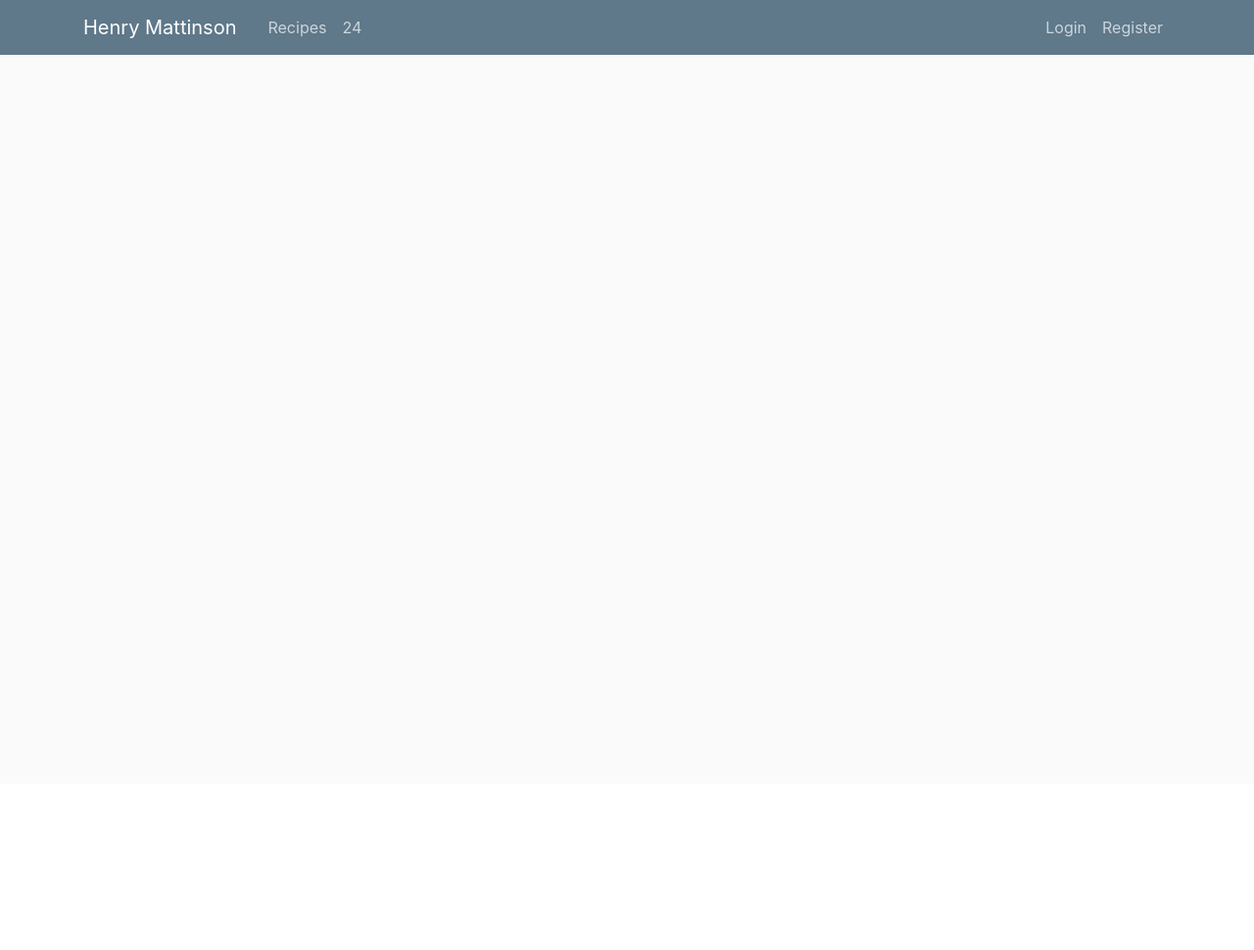
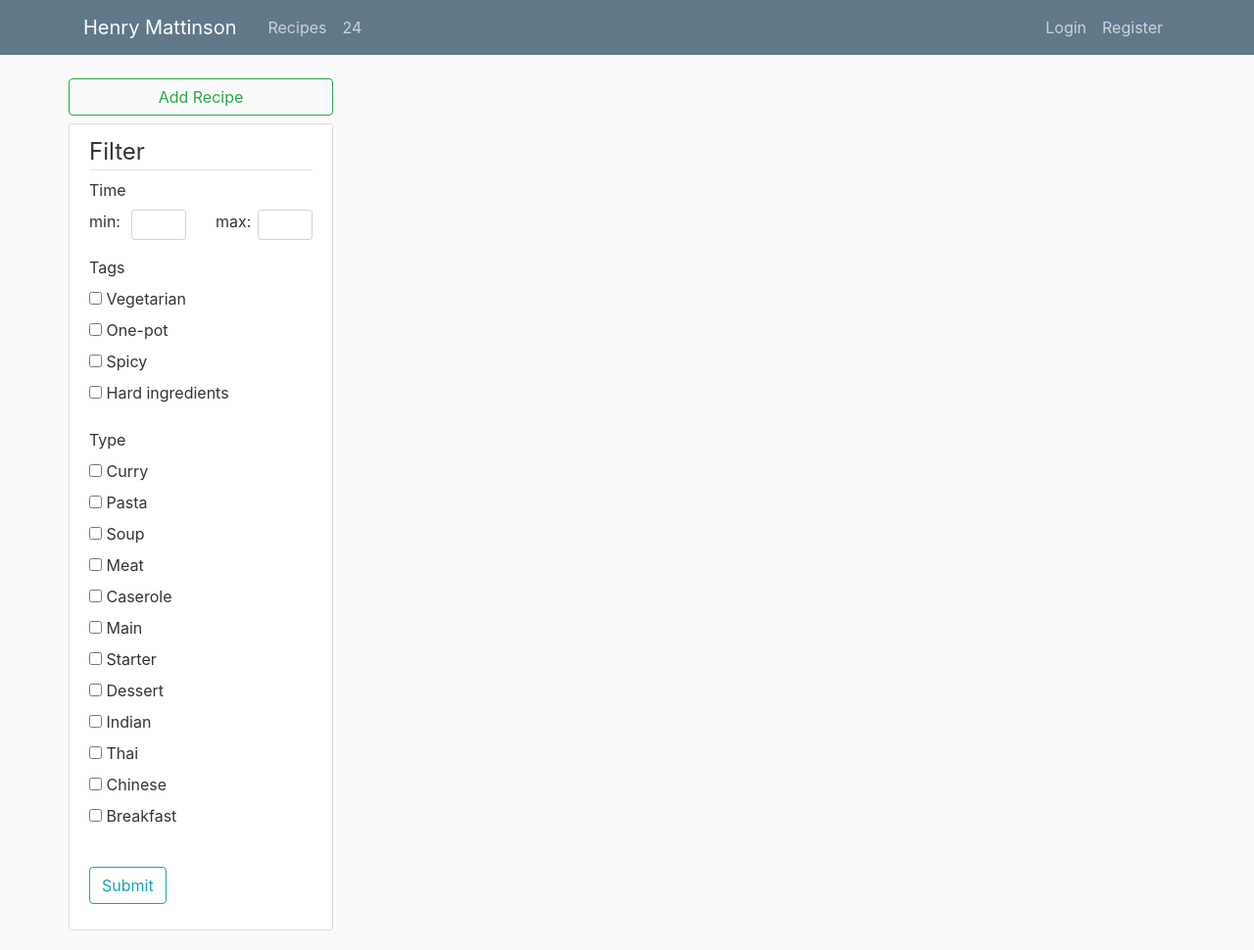
Before and after one commit to hmattinson/Website, a Flask app: page /recipes in a window 1280 px wide. Shown: the whole page at 98% size. Before the commit the page ends 56 px from the top, so only its background shows below. Run offline with Flask 2, Linux system fonts and the light colour scheme; data that the repository does not hold is empty; parts of the project's set-up code (start-up, migrations or seed data) failed here and were passed over; some libraries are stand-ins or nearby versions.

Commit message:
Recipe filtering

```diff
--- a/website/card_solver/utils.py
+++ b/website/card_solver/utils.py
@@ -44,4 +44,4 @@ def solve(digits, target):
                                for term in exp ]
                     ans = ' '.join(exp).rstrip()
                     return (True,"Solution found: " + ans)
-    return (False,f"No solution found for: {' '.join(digits)}")
+    return (False,f"Can't be done for: {' '.join(digits)}")
--- a/website/recipes/forms.py
+++ b/website/recipes/forms.py
@@ -1,10 +1,13 @@
 from flask_wtf import FlaskForm
 from flask_wtf.file import FileField, FileAllowed
-from wtforms import StringField, IntegerField, SubmitField, TextAreaField, SelectMultipleField
+from wtforms import StringField, IntegerField, SubmitField, TextAreaField, SelectMultipleField, widgets
 from wtforms.validators import DataRequired, Length, Email, EqualTo, ValidationError, NumberRange
 from flask_login import current_user
 from website.models import Recipe
 
+class MultiCheckboxField(SelectMultipleField):
+    widget = widgets.ListWidget(prefix_label=False)
+    option_widget = widgets.CheckboxInput()
 
 class RecipeForm(FlaskForm):
     title = StringField('Title',
@@ -34,12 +37,12 @@ class RecipeForm(FlaskForm):
                         validators=[DataRequired()])
     notes = TextAreaField('Notes',
                         validators=[])
-    tags = SelectMultipleField('Tags', choices = [
+    tags = MultiCheckboxField('Tags', choices = [
         ('Vegetarian','Vegetarian'),
         ('One-pot','One-pot'),
         ('Spicy','Spicy'),
         ('Hard ingredients','Hard ingredients')])
-    type = SelectMultipleField('Type',choices = [
+    type = MultiCheckboxField('Type',choices = [
         ('Curry','Curry'),
         ('Pasta','Pasta'),
         ('Soup','Soup'),
@@ -48,6 +51,31 @@ class RecipeForm(FlaskForm):
         ('Main','Main'),
         ('Starter','Starter'),
         ('Dessert','Dessert'),
-        ('Indian','India'),
-        ('Thai','Thailand')])
+        ('India','Indian'),
+        ('Thailand','Thai'),
+        ('China','Chinese'),
+        ('Breakfast','Breakfast')])
     submit = SubmitField('Submit')
+
+class RecipeFilterForm(FlaskForm):
+    min_time = StringField('Min')
+    max_time = StringField('Max')
+    tags = MultiCheckboxField('Tags', choices = [
+        ('Vegetarian','Vegetarian'),
+        ('One-pot','One-pot'),
+        ('Spicy','Spicy'),
+        ('Hard ingredients','Hard ingredients')])
+    type = MultiCheckboxField('Type',choices = [
+        ('Curry','Curry'),
+        ('Pasta','Pasta'),
+        ('Soup','Soup'),
+        ('Meat','Meat'),
+        ('Caserole','Caserole'),
+        ('Main','Main'),
+        ('Starter','Starter'),
+        ('Dessert','Dessert'),
+        ('India','Indian'),
+        ('Thailand','Thai'),
+        ('China','Chinese'),
+        ('Breakfast','Breakfast')])
+    submit = SubmitField('Submit')
--- a/website/recipes/routes.py
+++ b/website/recipes/routes.py
@@ -2,9 +2,10 @@ from flask import render_template, url_for, flash, redirect, request, Blueprint,
 from flask_login import current_user, login_required
 from website import db
 from website.models import Recipe
-from website.recipes.forms import RecipeForm
+from website.recipes.forms import RecipeForm, RecipeFilterForm
 from website.recipes.utils import save_picture
 import os
+import flask_sqlalchemy
 
 recipes = Blueprint('recipes', __name__)
 
@@ -82,8 +83,37 @@ def update_recipe(recipe_id):
                            form=form, legend='Update Recipe')
 
 
-@recipes.route("/recipes")
+@recipes.route("/recipes", methods=["POST","GET"])
 def all():
-    page = request.args.get('page', 1, type=int)
-    recipes = Recipe.query.order_by(Recipe.id.desc()).paginate(page=page, per_page=10)
-    return render_template('recipes.html', recipes=recipes)
+    form = RecipeFilterForm()
+    if form.validate_on_submit():
+        return redirect(url_for('recipes.all',
+                            max=form.max_time.data,
+                            min=form.min_time.data,
+                            tags=form.tags.data,
+                            type=form.type.data))
+    else:
+        # Process arguemnts
+        page = request.args.get('page', 1, type=int)
+        max = request.args.get('max', default=10000, type=int)
+        min = request.args.get('min', default=0, type=int)
+        type = request.args.getlist('type')
+        tags = request.args.getlist('tags')
+        # Refill form
+        if max != 10000:
+            form.max_time.data = max
+        if min != 0:
+            form.min_time.data = min
+        form.tags.data = tags
+        form.type.data = type
+        # Do filtering
+        recs = Recipe.query.filter(Recipe.time<max)\
+                            .filter(Recipe.time>min)\
+        # all didnt work for some reason so used de morgans
+        type_ids = [r.id for r in recs if not any([not t in r.type.split(",") for t in type])]
+        tags_ids = [r.id for r in recs if not any([not t in r.tags.split(",") for t in tags])]
+        recs = recs.filter(Recipe.id.in_(type_ids))\
+                            .filter(Recipe.id.in_(tags_ids))\
+                            .order_by(Recipe.id.desc())\
+                            .paginate(page=page, per_page=10)
+    return render_template('recipes.html', recipes=recs, form=form, legend="Filter")
--- a/website/recipes/utils.py
+++ b/website/recipes/utils.py
@@ -1,7 +1,7 @@
 import os
 import secrets
 from PIL import Image
-from flask import url_for, current_app
+from flask import url_for, current_app, flash
 from flask_mail import Message
 from website import mail
 
@@ -12,5 +12,7 @@ def save_picture(form_picture):
     picture_path = os.path.join(current_app.root_path, 'static/recipe_pics', picture_fn)
 
     i = Image.open(form_picture)
+    size = i.size
+    i = i.resize((int(size[0] * 255/size[1]),255))
     i.save(picture_path)
     return picture_fn
--- a/website/templates/recipe.html
+++ b/website/templates/recipe.html
@@ -38,7 +38,6 @@
         {% if current_user.is_authenticated %}
           <div>
             <a class="btn btn-secondary btn-sm mt-1 mb-1" href="{{ url_for('recipes.update_recipe', recipe_id=recipe.id) }}">Update</a>
-            <button type="button" class="btn btn-danger btn-sm m-1" data-toggle="modal" data-target="#deleteModal">Delete</button>
           </div>
         {% endif %}
     </div>
--- a/website/templates/recipes.html
+++ b/website/templates/recipes.html
@@ -1,15 +1,50 @@
 {% extends "layout.html" %}
 {% block content %}
-    {% for recipe in recipes.items %}
   <div class="row">
     <div class="col-3 pl-0">
       <a href="{{ url_for('recipes.new_recipe')}}" class="btn btn-outline-success btn-block mb-2">Add Recipe</a>
       <div class="content-section">
-          <h3>Filter</h3>
+        <form action="" method="POST" enctype="multipart/form-data">
+          {{ form.hidden_tag() }}
+          <fieldset class="form-group">
+            <legend class="border-bottom mb-2">{{ legend }}</legend>
+            <label class="form-control-label">Time</label><br>
+            <div class="row">
+              <div class="col-2">
+                min:
+              </div>
+              <div class="col-4">
+                <div class="form-group">
+                  {{ form.min_time(class="form-control form-control-sm")}}
+                </div>
+              </div>
+              <div class="col-2">
+                  max:
+              </div>
+              <div class="col-4">
+                <div class="form-group">
+                  {{ form.max_time(class="form-control form-control-sm")}}
+                </div>
+              </div>
+            </div>
+            <div class="form-group">
+                {{ form.tags.label(class="form-control-label") }}
+                {{ form.tags(style="list-style-type:none", class="pl-0 ml-0")}}
+            </div>
+            <div class="form-group">
+                {{ form.type.label(class="form-control-label") }}
+                {{ form.type(style="list-style-type:none", class="pl-0 ml-0")}}
+            </div>
+          </fieldset>
+          <div class="form-group">
+              {{ form.submit(class="btn btn-outline-info") }}
+          </div>
+        </form>
       </div>
     </div>
 
     <div class="col-9 pl-0">
+    {% for recipe in recipes.items %}
         <article class="media content-section">
           <div class="media-body">
             <a href="{{ url_for('recipes.recipe', recipe_id=recipe.id) }}">
@@ -26,9 +61,9 @@
       {% for page_num in recipes.iter_pages(left_edge=1, right_edge=1, left_current=1, right_current=2) %}
         {% if page_num %}
           {% if recipes.page == page_num %}
-            <a class="btn btn-info mb-4" href="{{ url_for('main.home', page=page_num) }}">{{ page_num }}</a>
+            <a class="btn btn-info mb-4" href="{{ url_for('recipes.all', page=page_num) }}">{{ page_num }}</a>
           {% else %}
-            <a class="btn btn-outline-info mb-4" href="{{ url_for('main.home', page=page_num) }}">{{ page_num }}</a>
+            <a class="btn btn-outline-info mb-4" href="{{ url_for('recipes.all', page=page_num) }}">{{ page_num }}</a>
           {% endif %}
         {% else %}
           ...
```
Also changed, not shown: website/templates/filter.html (added, +41 -0 lines), website/site.db, website/static/recipe_pics/369346d524d5d585.jpg (added), website/static/recipe_pics/7251289358ece57f.jpg (deleted), website/static/recipe_pics/8531362e00732d5b.jpg (added), website/static/recipe_pics/981f88d576e8eb93.jpg (deleted). Lines whose indentation alone changed are shown as unchanged.
